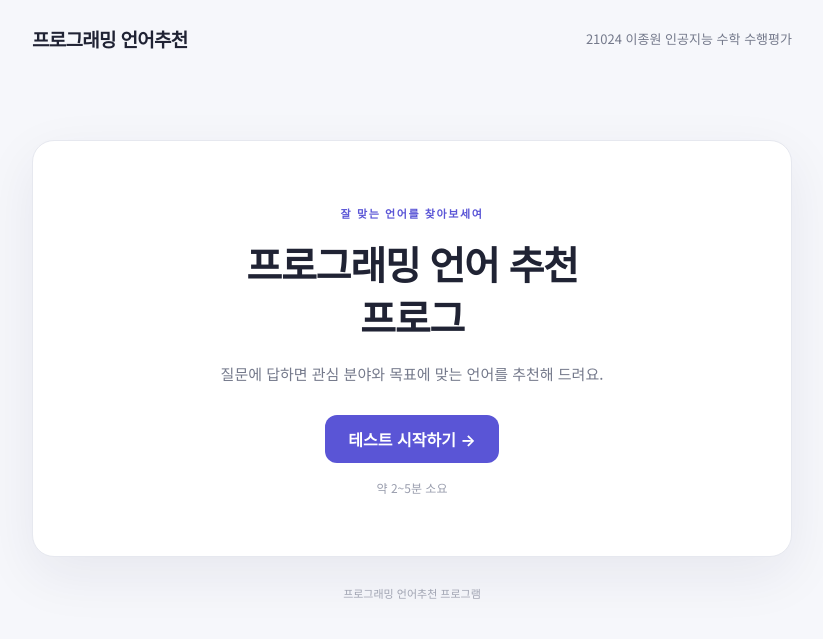
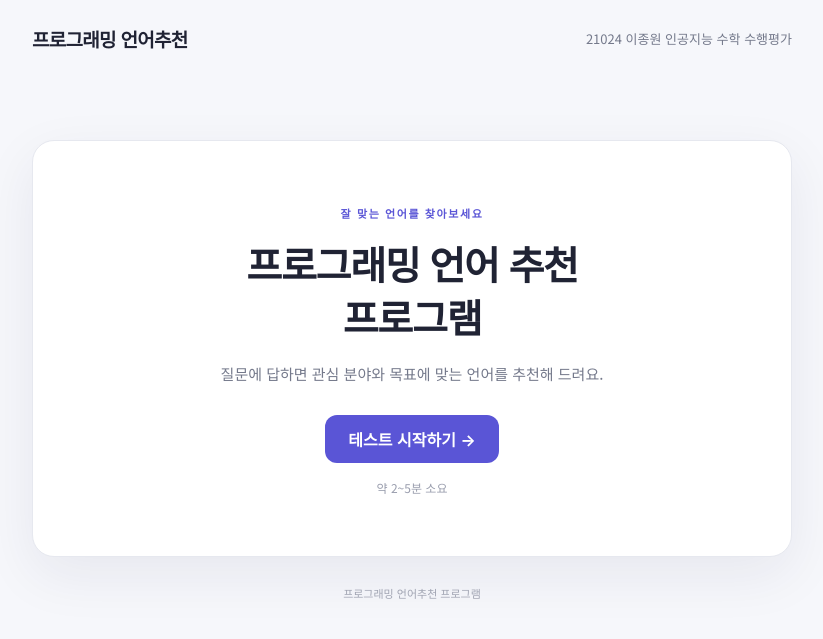
Before and after one commit to rpdlavmffl-alt/language, a plain HTML site: page index.html in a window 1280 px wide. Shown: the whole page, without its empty margins (228-1051 px from the left). Drawn offline with Linux system fonts and the light colour scheme.

Commit message:
Update index.html

```diff
--- a/index.html
+++ b/index.html
@@ -15,8 +15,8 @@
     </header>
 
     <section id="intro" class="panel intro">
-      <p class="eyebrow">잘 맞는 언어를 찾아보세여</p>
-      <h1>프로그래밍 언어 추천<br>프로그</h1>
+      <p class="eyebrow">잘 맞는 언어를 찾아보세요</p>
+      <h1>프로그래밍 언어 추천<br>프로그램</h1>
       <p class="intro-copy">질문에 답하면 관심 분야와 목표에 맞는 언어를 추천해 드려요.</p>
       <button id="start-btn" class="primary-btn">테스트 시작하기 <span aria-hidden="true">→</span></button>
       <p class="small-note">약 2~5분 소요</p>
```
